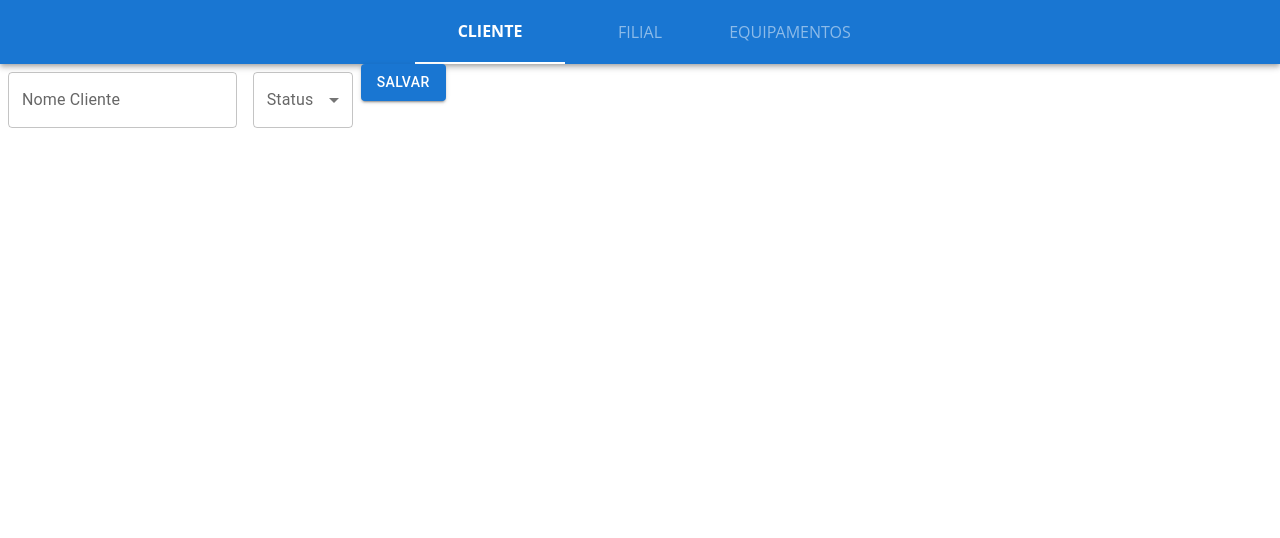
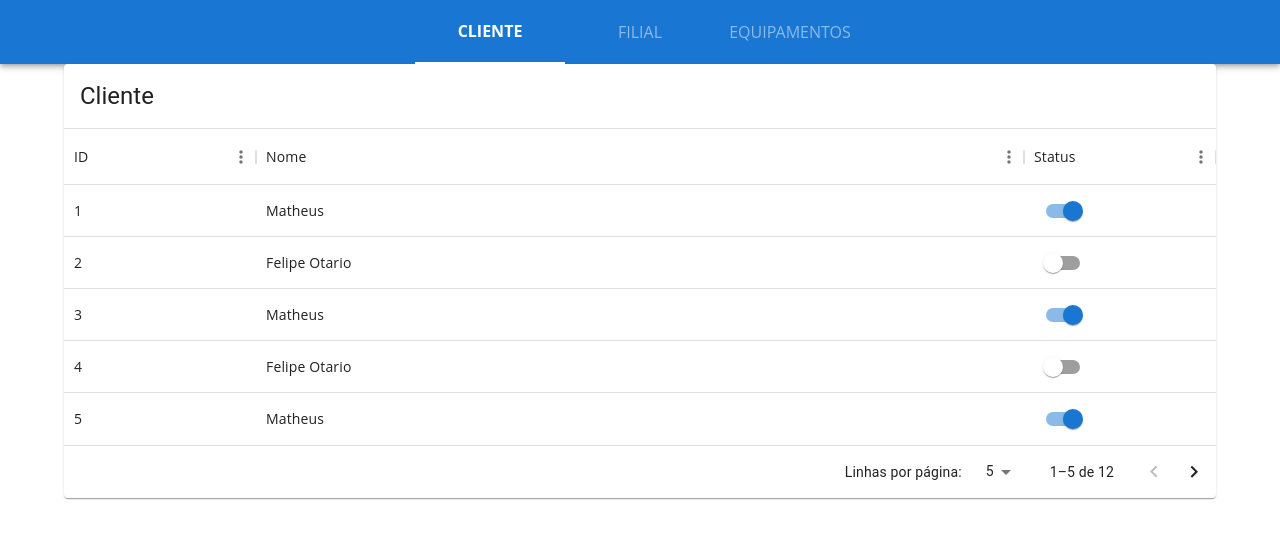
Before and after one commit to mgoiss/equipament-firebase, a React (Create React App) app: page /cliente in a window 1280 px wide. Shown: the top 538 px of the page. Built offline with nearby package versions, Linux system fonts and the light colour scheme.

Commit message:
Criado o componente Tabela

```diff
--- a/package.json
+++ b/package.json
@@ -8,6 +8,7 @@
     "@mui/icons-material": "^5.11.16",
     "@mui/material": "^5.12.1",
     "@mui/styled-engine-sc": "^5.12.0",
+    "@mui/x-data-grid": "^6.2.1",
     "@mui/x-date-pickers": "^6.2.1",
     "@notionhq/client": "^2.2.4",
     "@testing-library/jest-dom": "^5.16.5",
@@ -22,7 +23,6 @@
     "react": "^18.2.0",
     "react-dom": "^18.2.0",
     "react-hook-form": "^7.43.9",
-    "react-hook-form-mui": "^6.0.1",
     "react-router-dom": "^6.10.0",
     "react-scripts": "5.0.1",
     "styled-components": "^5.3.10",
--- a/src/App.tsx
+++ b/src/App.tsx
@@ -1,7 +1,7 @@
 import { BrowserRouter } from "react-router-dom";
 import GlobalStyle from "./globalStyles";
 import Router from "./Router";
-import Header from "./core/components/Header";
+import { Header } from "./core/components";
 
 function App() {
   return (
--- /dev/null
+++ b/src/core/components/Header/index.ts
@@ -0,0 +1 @@
+export { default } from "./Header";
--- /dev/null
+++ b/src/core/components/Table/Table.tsx
@@ -0,0 +1,75 @@
+import {
+  Alert,
+  Card,
+  CardHeader,
+  CardHeaderProps,
+  Divider,
+  LinearProgress,
+  Theme,
+} from "@mui/material";
+import { SxProps } from "@mui/system";
+import { DataGrid, DataGridProps, ptBR } from "@mui/x-data-grid";
+import { ReactNode } from "react";
+
+interface TableProps extends DataGridProps {
+  title?: CardHeaderProps["title"];
+  sx?: SxProps<Theme>;
+  error?: ReactNode;
+  pageSize?: number;
+}
+
+const localizedTextsMap = {
+  columnMenuUnsort: "não classificado",
+  columnMenuSortAsc: "Classificar por ordem crescente",
+  columnMenuSortDesc: "Classificar por ordem decrescente",
+  columnMenuFilter: "Filtro",
+  columnMenuHideColumn: "Ocultar",
+  columnMenuShowColumns: "Mostrar colunas",
+};
+
+function Table(props: TableProps) {
+  const { sx, error, title, initialState = {}, pageSize, ...rest } = props;
+
+  return (
+    <>
+      {error && (
+        <Alert severity="error" sx={{ mb: 1 }}>
+          {error}
+        </Alert>
+      )}
+      <Card
+        sx={{
+          width: "100%",
+          ...sx,
+        }}
+      >
+        {title && (
+          <>
+            <CardHeader title={title} />
+            <Divider />
+          </>
+        )}
+        <DataGrid
+          initialState={{
+            pagination: {
+              paginationModel: {
+                pageSize: 5,
+              },
+            },
+            ...initialState,
+          }}
+          sx={title ? { border: "none" } : {}}
+          autoHeight
+          pageSizeOptions={[5, 10, 20, 50, 100]}
+          localeText={ptBR.components.MuiDataGrid.defaultProps.localeText}
+          components={{
+            LoadingOverlay: LinearProgress,
+          }}
+          {...rest}
+        />
+      </Card>
+    </>
+  );
+}
+
+export default Table;
--- /dev/null
+++ b/src/core/components/Table/index.ts
@@ -0,0 +1 @@
+export { default } from "./Table";
--- /dev/null
+++ b/src/core/components/index.ts
@@ -0,0 +1,2 @@
+export { default as Table } from "./Table";
+export { default as Header } from "./Header";
--- a/src/core/type/client.ts
+++ b/src/core/type/client.ts
@@ -5,7 +5,7 @@ export type Client = {
   datCadastro?: Date;
 };
 
-enum Status {
+export enum Status {
   "Ativo",
   "Inativo",
 }
--- a/src/globalStyles.ts
+++ b/src/globalStyles.ts
@@ -16,6 +16,14 @@ const GlobalStyle = createGlobalStyle`
     margin-bottom: 0;
     font-weight: 700;
     }
+
+    .baseContent {
+        max-width: 800px;
+        width: 100%;
+        margin: 0 auto;
+        display: flex;
+        justify-content: center;
+    }
 `;
 
 export default GlobalStyle;
--- a/src/page/client/index.tsx
+++ b/src/page/client/index.tsx
@@ -1,79 +1,49 @@
-import { useForm, SubmitHandler, Controller } from "react-hook-form";
-import { Client } from "../../core/type";
-import TextField from "@mui/material/TextField";
-import Box from "@mui/material/Box";
-import { Button } from "@mui/material";
-import Select, { SelectChangeEvent } from "@mui/material/Select";
-import MenuItem from "@mui/material/MenuItem";
-import InputLabel from "@mui/material/InputLabel";
-import FormControl from "@mui/material/FormControl";
-import FormHelperText from "@mui/material/FormHelperText";
-import { FormContainer, TextFieldElement } from "react-hook-form-mui";
-import { useState } from "react";
+import {
+  GridColDef,
+  GridRenderCellParams,
+  GridValueGetterParams,
+} from "@mui/x-data-grid";
+import { Table } from "../../core/components";
+import { Container, Switch } from "@mui/material";
+import { Status } from "../../core/type";
+
+const columns: GridColDef[] = [
+  { field: "id", headerName: "ID", flex: 1 },
+  {
+    field: "name",
+    headerName: "Nome",
+    flex: 4,
+  },
+  {
+    field: "status",
+    headerName: "Status",
+    flex: 1,
+    renderCell: (params: GridRenderCellParams) => (
+      <Switch checked={params.value == "Ativo"} />
+    ),
+  },
+];
+
+const rows = [
+  { id: 1, name: "Matheus", status: "Ativo" },
+  { id: 2, name: "Felipe Otario", status: "Inativo" },
+  { id: 3, name: "Matheus", status: "Ativo" },
+  { id: 4, name: "Felipe Otario", status: "Inativo" },
+  { id: 5, name: "Matheus", status: "Ativo" },
+  { id: 6, name: "Felipe Otario", status: "Inativo" },
+  { id: 7, name: "Matheus", status: "Ativo" },
+  { id: 8, name: "Felipe Otario", status: "Inativo" },
+  { id: 9, name: "Matheus", status: "Ativo" },
+  { id: 10, name: "Felipe Otario", status: "Inativo" },
+  { id: 11, name: "Matheus", status: "Ativo" },
+  { id: 12, name: "Felipe Otario", status: "Inativo" },
+];
 
 const PageClient = () => {
-  const {
-    register,
-    handleSubmit,
-    formState: { errors },
-    setValue,
-    control,
-  } = useForm<Client>();
-  const [status, setStatus] = useState("");
-  const handleChange = (event: SelectChangeEvent) => {
-    setStatus(event.target.value);
-  };
-  const onSubmit = (data: Client) => console.log(data);
-
   return (
-    <Box
-      component="form"
-      sx={{
-        "& .MuiTextField-root": { m: 1, width: "25ch" },
-      }}
-      noValidate
-      autoComplete="off"
-    >
-      <TextField
-        id="nomeCLiente"
-        label="Nome Cliente"
-        {...register("nome", {
-          required: "Campo obrigatório",
-          minLength: {
-            value: 2,
-            message: "O nome deve ter no minimo 3 caracteres",
-          },
-        })}
-        error={errors.nome ? true : false}
-        helperText={errors.nome ? errors.nome.message : ""}
-      />
-      <FormControl
-        sx={{ m: 1, minWidth: 100 }}
-        error={errors.status ? true : false}
-      >
-        <InputLabel id="status-cliente-label">Status</InputLabel>
-        <Select
-          label="Status"
-          labelId="status-cliente-label"
-          id="status-cliente"
-          value={status}
-          {...register("status", {
-            required: "Campo obrigatório",
-          })}
-          onChange={handleChange}
-        >
-          <MenuItem value={"Ativo"}>Ativo</MenuItem>
-          <MenuItem value={"Inativo"}>Inativo</MenuItem>
-        </Select>
-        {errors.status && (
-          <FormHelperText>{errors.status.message}</FormHelperText>
-        )}
-      </FormControl>
-
-      <Button variant="contained" onClick={handleSubmit(onSubmit)}>
-        Salvar
-      </Button>
-    </Box>
+    <Container maxWidth="lg">
+      <Table title="Cliente" columns={columns} rows={rows} />
+    </Container>
   );
 };
 
```
Also changed, not shown: src/page/client/client.styles.ts (added, +9 -0 lines), src/core/components/Header/Header.tsx (renamed from src/core/components/Header/index.tsx), 1 other file (tests, documents, lock files or other folders).
